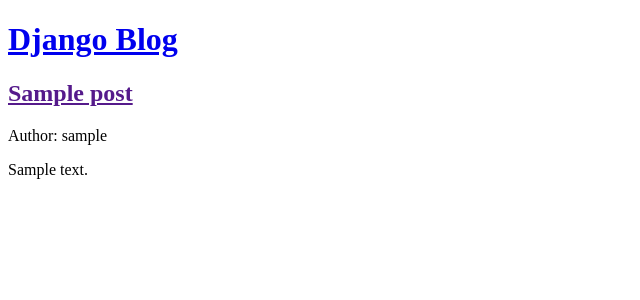
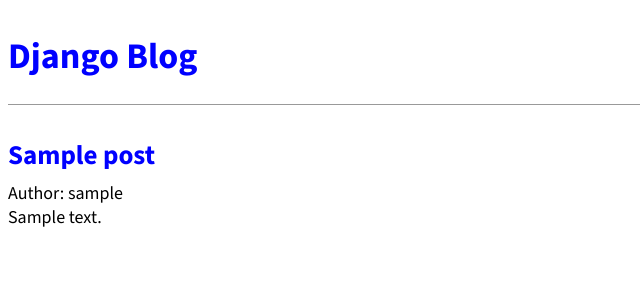
Before and after one commit to fugu69/django-blog-website, a Django app: page / in a window 1280 px wide. Shown: the top 300 px of the page, without its empty margins (0-640 px from the left). Run offline with Django 5.2, Linux system fonts and the light colour scheme; tables that the repository leaves empty hold one stand-in row (values such as "Sample post").

Commit message:
static/css: add basic styling

```diff
--- /dev/null
+++ b/static/css/base.css
@@ -0,0 +1,54 @@
+.source-sans-3-customfont {
+  font-family: "Source Sans 3", sans-serif;
+  font-optical-sizing: auto;
+  font-weight: 400;
+  font-style: normal;
+}
+
+body {
+  font-family: "Source Sans 3", sans-serif;
+  font-size: 18px;
+}
+
+header {
+    border-bottom: 1px solid #999;
+    margin-bottom: 2rem;
+    display: flex;
+}
+
+header h1 a {
+    color: blue;
+    text-decoration: none;
+}
+
+.nav-left {
+    margin-right: auto;
+}
+
+.nav-right {
+    display: flex;
+    padding-top: 2rem;
+}
+
+.post-entry {
+    margin-bottom: 2rem;
+}
+
+.post-entry h2 {
+    margin: .5rem 0;
+}
+
+.post-entry h2 a,
+.post-entry h2 a:visited {
+    color: blue;
+    text-decoration: none;
+}
+
+.post-entry h2 a:hover {
+    color: purple;
+}
+
+.post-entry p {
+    margin: 0;
+    font-weight: 400;
+}
--- a/templates/base.html
+++ b/templates/base.html
@@ -1,8 +1,13 @@
+{% load static %}
 <!DOCTYPE html>
 <html lang="en">
 <head>
     <meta charset="UTF-8">
     <meta name="viewport" content="width=device-width, initial-scale=1.0">
+    <link rel="stylesheet" href="{% static 'css/base.css' %}">
+    <link rel="preconnect" href="https://fonts.googleapis.com">
+    <link rel="preconnect" href="https://fonts.gstatic.com" crossorigin>
+    <link href="https://fonts.googleapis.com/css2?family=Source+Sans+3:ital,wght@0,200..900;1,200..900&display=swap" rel="stylesheet">
     <title>Document</title>
 </head>
 <body>
```
